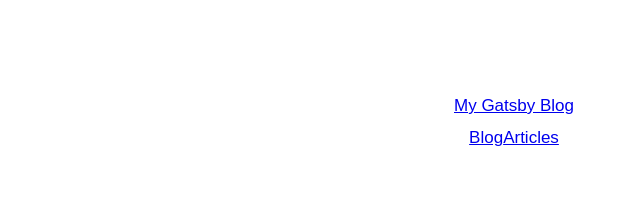
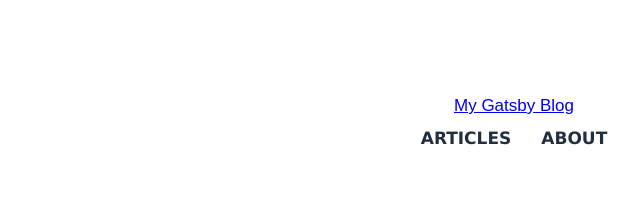
Before and after one commit to alexlamb10/gatsby-pluralsight, a Gatsby site: page / in a window 1280 px wide. Shown: the top 223 px of the page, without its empty margins (126-766 px from the left). Built offline with nearby package versions, Linux system fonts and the light colour scheme; Gatsby itself is replaced by a stand-in of ours.

Commit message:
Added new component in header component

```diff
--- a/src/components/header.js
+++ b/src/components/header.js
@@ -12,8 +12,8 @@ export default () => (
             <Link to='/'>My Gatsby Blog</Link>
         </div>
         <div className={styles.row}>
-            <Link to='/'>Blog</Link>
-            <Link to='/about'>Articles</Link>
+            <HeaderLink to='/' text='ARTICLES' />
+            <HeaderLink to='/about' text='ABOUT' />
         </div>
     </header>
 )
```
